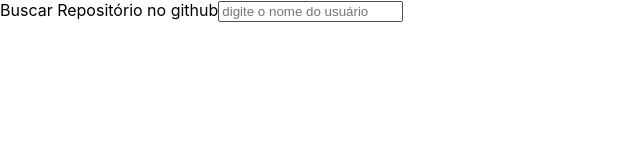
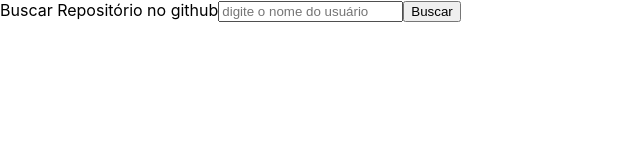
Before and after one commit to iigorfelipe/igor-desafio-react, a React (Create React App) app: page / in a window 1280 px wide. Shown: the top 160 px of the page, without its empty margins (0-640 px from the left). Built offline with nearby package versions, Linux system fonts and the light colour scheme.

Commit message:
feat: create SearchButton

```diff
--- a/src/App.jsx
+++ b/src/App.jsx
@@ -1,9 +1,11 @@
 import React from "react";
+import SearchButton from "./components/SearchButton";
 import SearchInput from "./components/SearchInput";
 
 const App = () => (
   <>
     <SearchInput />
+    <SearchButton />
   </>
 );
 
--- /dev/null
+++ b/src/components/SearchButton.jsx
@@ -0,0 +1,9 @@
+import React from "react";
+
+const SearchButton = () => (
+  <button type="button" onClick={() => console.log("Clicou")}>
+    Buscar
+  </button>
+);
+
+export default SearchButton;
```
